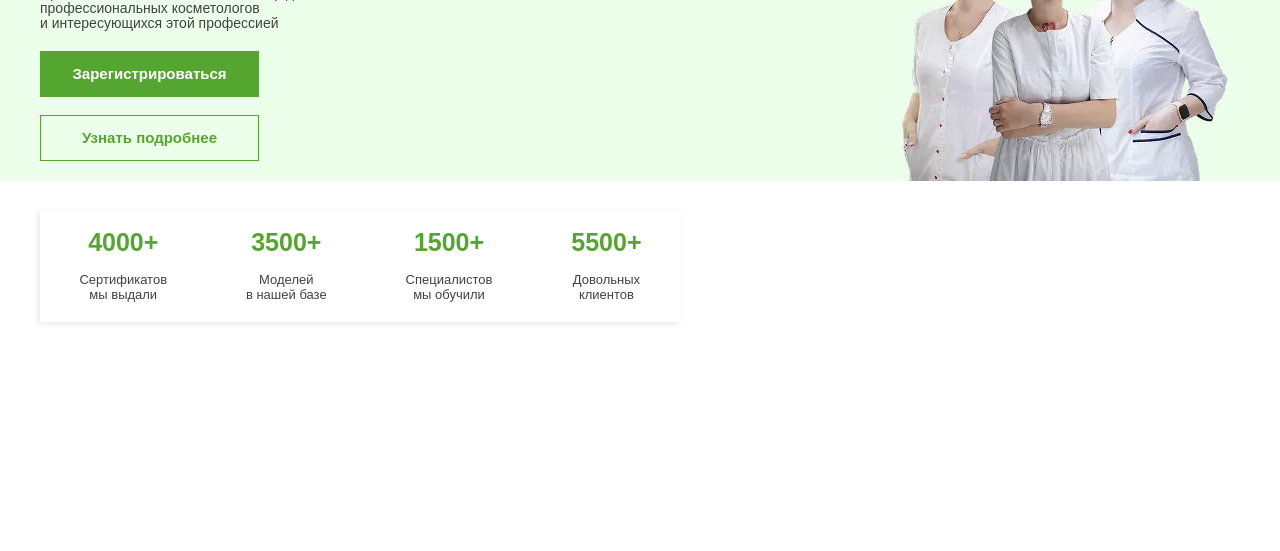
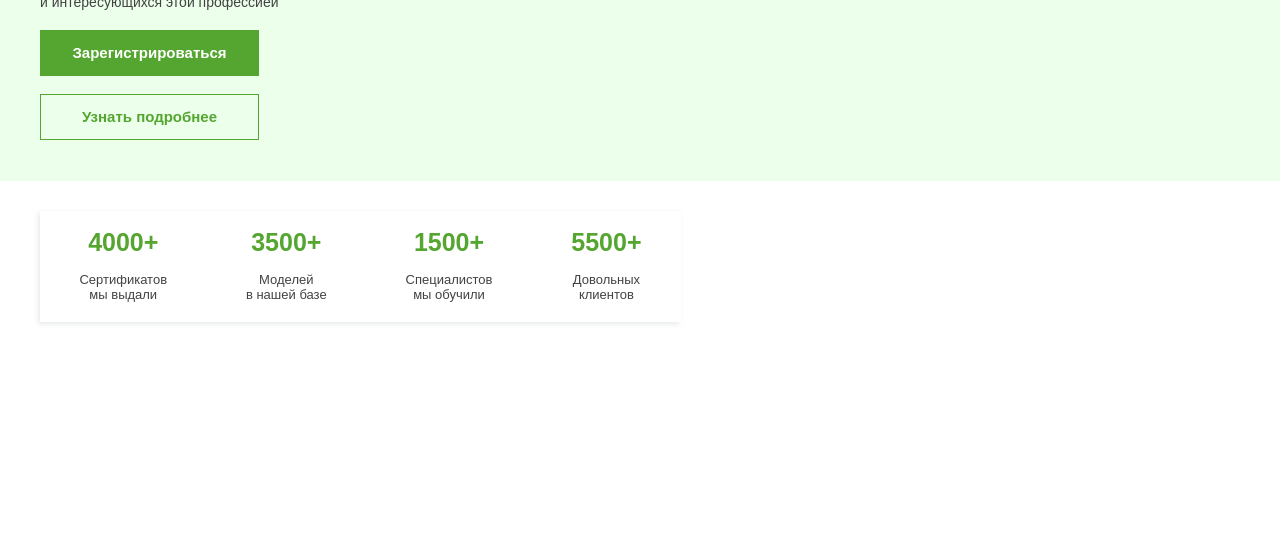
Before and after one commit to OksLan/Valmari, a website built with Vite: page source/index.html in a window 1280 px wide. Shown: the part 254-805 px from the top of the page. Built offline with nearby package versions, Linux system fonts and the light colour scheme.

Commit message:
11/06 (1)

```diff
--- a/source/index.html
+++ b/source/index.html
@@ -49,24 +49,6 @@
             </span>
           </a>
 
-          <!-- <ul class="header__socials socials">
-            <li class="socials__item">
-              <a class="socials__link logo" href="#" aria-label="Facebook">
-                <svg class="logo__image" width="28" height="28" aria-hidden="true" focusable="false">
-                  <use href="/__spritemap#sprite-facebook-green"></use>
-                </svg>
-              </a>
-            </li>
-
-            <li class="socials__item">
-              <a class="socials__link logo" href="#" aria-label="Instagram">
-                <svg class="logo__image" width="28" height="28" aria-hidden="true" focusable="false">
-                  <use href="/__spritemap#sprite-instagram-green"></use>
-                </svg>
-              </a>
-            </li>
-          </ul> -->
-
           <ul class="header__socials socials">
             <li class="socials__item">
               <a class="socials__link" href="#" aria-label="Facebook">
@@ -86,7 +68,6 @@
           </ul>
 
           <div class="language-switcher">
-
             <button class="language-switcher__current" type="button" aria-label="Выбор языка">
               <img
                 class="language-switcher__flag"
@@ -197,7 +178,7 @@
               <button class="promo__button promo__button-more button" type="button">Узнать подробнее</button>
             </div>
           </div>
-          <div class="promo__image">
+          <!-- <div class="promo__image">
             <picture>
               <source media="(min-width: 1365px)" type="image/webp" width="681" height="556"
               srcset="img/promo/experts-desktop@1x.webp 1x, img/promo/experts-desktop@2x.webp 2x">
@@ -209,7 +190,7 @@
               srcset="img/promo/experts-tablet@1x.png 1x, img/promo/experts-tablet@2x.png 2x">
               <img class="promo__pic" width="226" height="192" src="img/promo/experts-desktop@1x.png" alt="эксперты-косметологи ValMari">
             </picture>
-          </div>
+          </div> -->
         </div>
       </div>
     </section>
```
Lines whose indentation alone changed are shown as unchanged.
